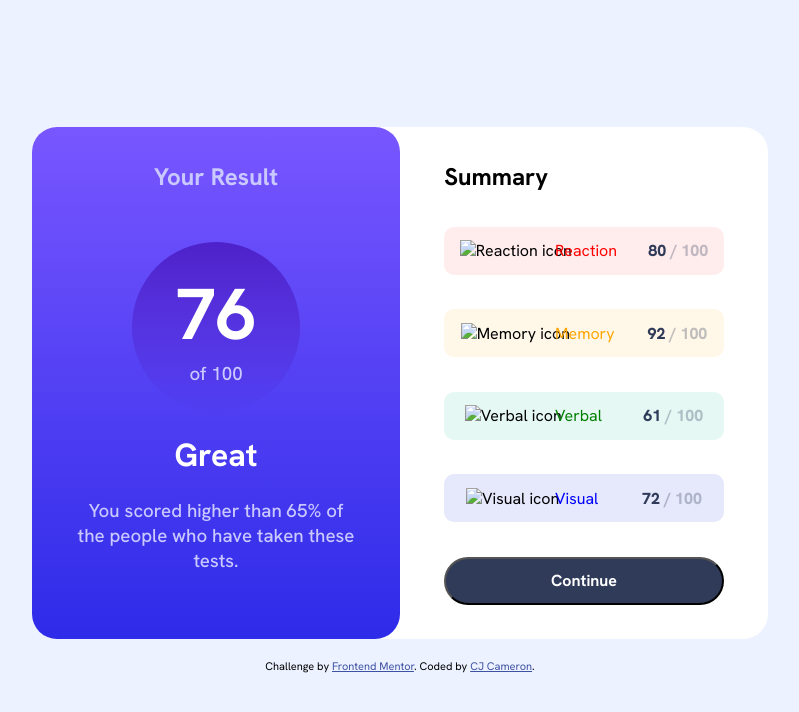
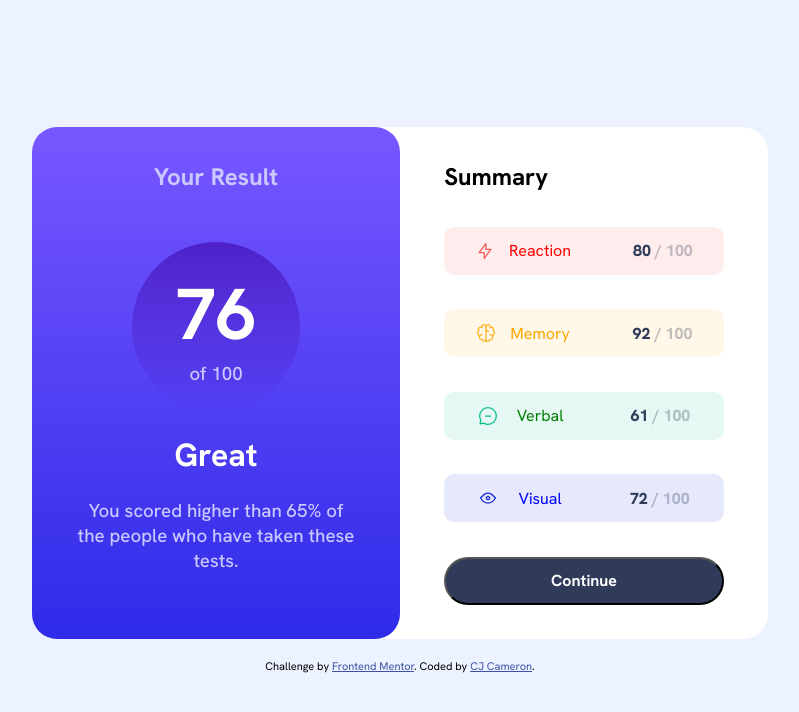
Before and after one commit to CJCameron13/results-summary-card, a plain HTML site: page index.html in a window 1280 px wide. Shown: the whole page, without its empty margins (240-1039 px from the left). Drawn offline with Linux system fonts and the light colour scheme; files that its build step writes are made by us from their sources.

Commit message:
Update index.html
Tailor image file paths for GitHub Pages deployment

```diff
--- a/index.html
+++ b/index.html
@@ -4,7 +4,7 @@
   <meta charset="UTF-8">
   <meta name="viewport" content="width=device-width, initial-scale=1.0"> <!-- displays site properly based on user's device -->
 
-  <link rel="icon" type="image/png" sizes="32x32" href="./assets/images/favicon-32x32.png">
+  <link rel="icon" type="image/png" sizes="32x32" href="images/favicon-32x32.png">
 
   <link rel="stylesheet" href="/results-summary-component-main/sytles.css">
 
@@ -32,22 +32,22 @@
   <div id="summary-card">
     <h2 id="sc-header">Summary</h2>
     <div class="scorecard" id="reaction">
-      <img class="icon" src="assets/images/icon-reaction.svg" alt="Reaction icon">
+      <img class="icon" src="images/icon-reaction.svg" alt="Reaction icon">
       <p class="scorecard-name" style="color: red;">Reaction</p>
       <p class="score"><span class="score-value">80</span> / 100</p>
     </div>
     <div class="scorecard" id="memory">
-      <img class="icon" src="assets/images/icon-memory.svg" alt="Memory icon">
+      <img class="icon" src="images/icon-memory.svg" alt="Memory icon">
       <p class="scorecard-name" style="color: orange;">Memory</p>
       <p class="score"><span class="score-value">92</span> / 100</p>
     </div>
     <div class="scorecard" id="verbal">
-      <img class="icon" src="assets/images/icon-verbal.svg" alt="Verbal icon">
+      <img class="icon" src="images/icon-verbal.svg" alt="Verbal icon">
       <p class="scorecard-name" style="color: green;">Verbal</hp>
       <p class="score"><span class="score-value">61</span> / 100</p>
     </div>
     <div class="scorecard" id="visual">
-      <img class="icon" src="assets/images/icon-visual.svg" alt="Visual icon">
+      <img class="icon" src="images/icon-visual.svg" alt="Visual icon">
       <p class="scorecard-name" style="color: blue;">Visual</p>
       <p class="score"><span class="score-value">72</span> / 100</p>
     </div>
```
